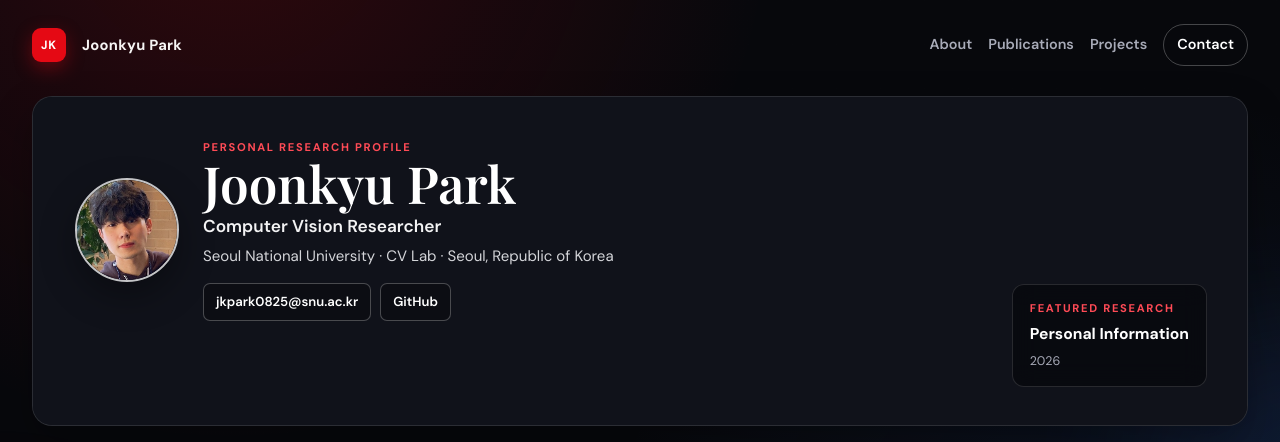
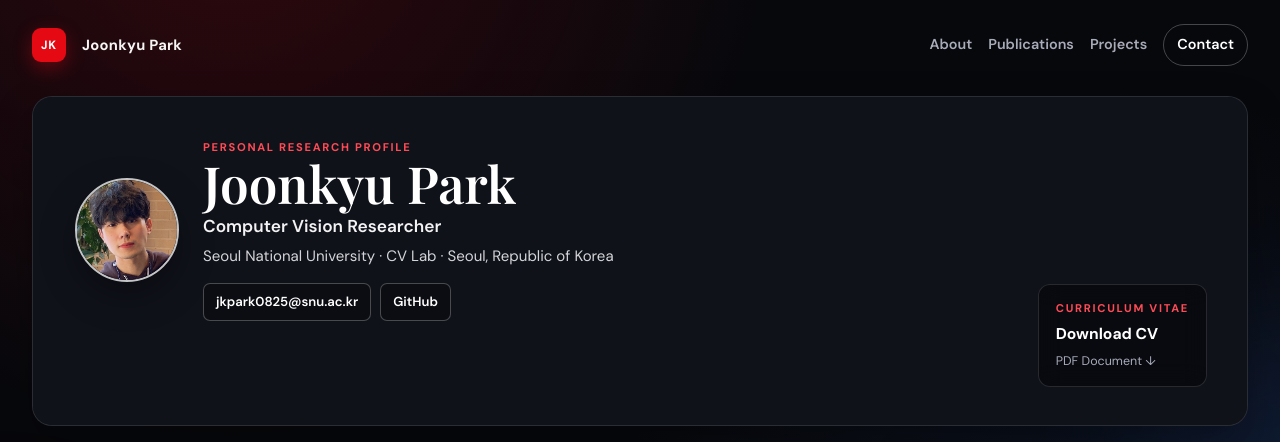
Before and after one commit to jkpark08/jkpark08.github.io, a Jekyll site: the page built from index.html, in a window 1280 px wide and 900 px high, cut to the strip 0-442 px from the top of the window. Built offline with Jekyll 4.4.1, drawn with Linux system fonts in a browser that asks for light colours; the list of posts is cut into pages by our own code.

Commit message:
Update index.html

```diff
--- a/index.html
+++ b/index.html
@@ -66,10 +66,14 @@ profile:
         </div>
       </div>
 
-      <a class="hero__feature" href="{{ featured_post.url | relative_url }}">
-        <span class="hero__feature-label">FEATURED RESEARCH</span>
-        <strong>{{ featured_post.title }}</strong>
-        <span>{{ featured_post.date | date: '%Y' }}</span>
+      <a class="hero__feature hero__feature--cv"
+         href="{{ '/assets/img/CV_JK.pdf' | relative_url }}"
+         download="CV_JK.pdf"
+         aria-label="Download Joonkyu Park CV">
+
+        <span class="hero__feature-label">CURRICULUM VITAE</span>
+        <strong>Download CV</strong>
+        <span>PDF Document ↓</span>
       </a>
     </section>
 
```
